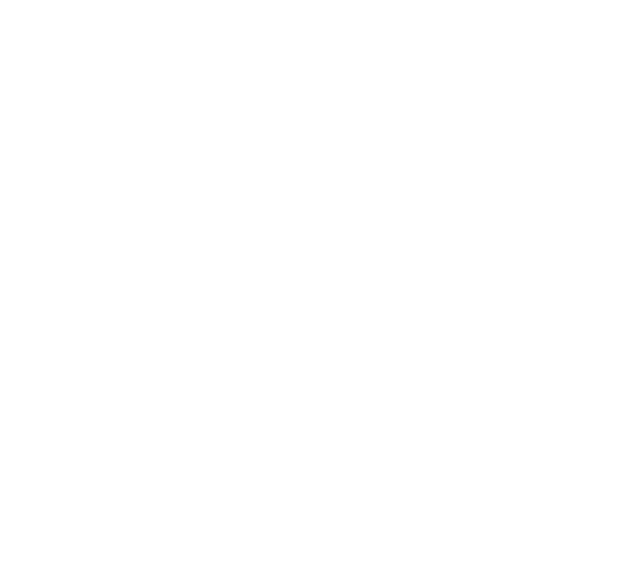
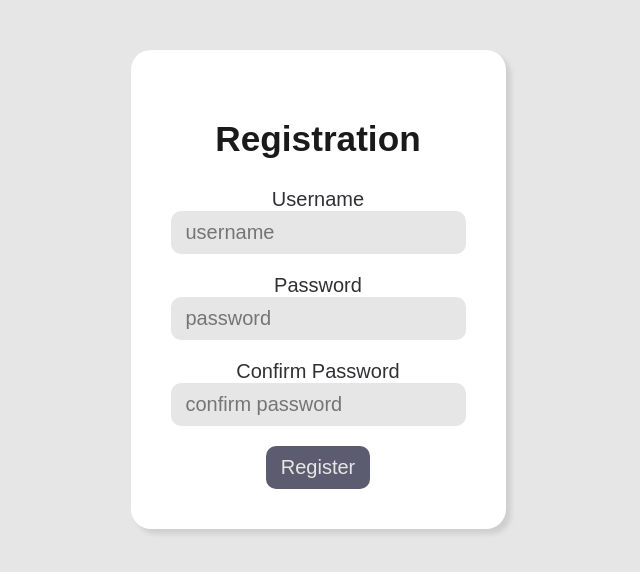
Before and after one commit to bachokviktor/adamite-bookmark-manager, a React (Vite) app in the folder frontend/: page /register in a window 1280 px wide. Before the commit this address had no page. Shown: the top 572 px of the page, without its empty margins (322-962 px from the left). Built offline with nearby package versions, Linux system fonts and the light colour scheme; no server answers.

Commit message:
Implement registration.

```diff
--- a/frontend/src/App.tsx
+++ b/frontend/src/App.tsx
@@ -1,5 +1,6 @@
 import {BrowserRouter, Routes, Route} from "react-router"
 import Home from "./components/Home"
+import Register from "./components/Register"
 
 function App() {
   return (
@@ -7,6 +8,7 @@ function App() {
       <BrowserRouter>
 	<Routes>
 	  <Route path="/" element={<Home />} />
+	  <Route path="/register" element={<Register />} />
 	</Routes>
       </BrowserRouter>
     </>
--- /dev/null
+++ b/frontend/src/components/Register.tsx
@@ -0,0 +1,92 @@
+import React, { useEffect, useState } from "react"
+import {useNavigate} from "react-router"
+import api from "../api"
+
+function Register() {
+  const navigate = useNavigate()
+
+  const [username, setUsername] = useState<string>("")
+  const [usernameValid, setUsernameValid] = useState<boolean>(false)
+  const [password, setPassword] = useState<string>("")
+  const [passwordValid, setPasswordValid] = useState<boolean>(false)
+  const [matchPassword, setMatchPassword] = useState<string>("")
+  const [passwordMatching, setPasswordMatching] = useState<boolean>(false)
+  const [errorMessage, setErrorMessage] = useState<string>("")
+
+  useEffect(() => {
+    setUsernameValid(username.trim().length >= 4)
+  }, [username])
+
+  useEffect(() => {
+    setPasswordValid(password.trim().length >= 6)
+
+    setPasswordMatching(password === matchPassword)
+  }, [password, matchPassword])
+
+  useEffect(() => {
+    setErrorMessage("")
+  }, [username, password, matchPassword])
+
+  const handleRegister = async (e: React.SubmitEvent<HTMLFormElement>) => {
+    e.preventDefault()
+
+    try {
+      const response = await api.post(
+	"users/",
+	{username: username, password: password}
+      )
+
+      console.log(response.data)
+    } catch (error) {
+      setErrorMessage("Something went wrong.")
+    }
+  }
+
+  return (
+    <div className="form-wrapper">
+      <div className="form-container">
+        <h2>Registration</h2>
+        <form onSubmit={handleRegister}>
+          <label htmlFor="usernameInput">Username {!usernameValid && (username.trim().length > 0) ? <span className="error-message">Invalid</span> : ""}</label><br/>
+          <input
+	    name="usernameInput"
+	    id="usernameInput"
+	    type="text"
+	    required
+	    placeholder="username"
+	    onChange={(e: React.ChangeEvent<HTMLInputElement>) => {setUsername(e.target.value)}}
+	    value={username} /><br/>
+
+          <label htmlFor="passwordInput">Password {!passwordValid && (password.trim().length > 0) ? <span className="error-message">Invalid</span> : ""}</label><br/>
+          <input
+	    name="passwordInput"
+	    id="passwordInput"
+	    type="password"
+	    required
+	    placeholder="password"
+	    onChange={(e: React.ChangeEvent<HTMLInputElement>) => {setPassword(e.target.value)}}
+	    value={password} /><br/>
+
+          <label htmlFor="matchPasswordInput">Confirm Password {!passwordMatching && (matchPassword.trim().length > 0) ? <span className="error-message">Doesn't match</span> : ""}</label><br/>
+          <input
+	    name="matchPasswordInput"
+	    id="matchPasswordInput"
+	    type="password"
+	    required
+	    placeholder="confirm password"
+	    onChange={(e: React.ChangeEvent<HTMLInputElement>) => {setMatchPassword(e.target.value)}}
+	    value={matchPassword} /><br/>
+
+	  {errorMessage && <p className="error-message">{errorMessage}</p>}
+
+          <button
+	    className="b-success"
+	    type="submit"
+	    disabled={(usernameValid && passwordValid && passwordMatching) ? false : true}>Register</button>
+        </form>
+      </div>
+    </div>
+  )
+}
+
+export default Register
--- a/frontend/src/index.css
+++ b/frontend/src/index.css
@@ -0,0 +1,84 @@
+:root {
+    --color-danger: hsl(345, 100%, 49%);
+    --color-success: hsl(140, 52%, 55%);
+    --color-link: hsl(210, 100%, 50%);
+    --color-disabled: hsl(240, 10%, 40%);
+    --text-primary: hsl(0, 0%, 10%);
+    --text-secondary: hsl(240, 3%, 20%);
+    --background: hsl(0, 0%, 90%);
+    --foreground: hsl(0, 0%, 100%);
+}
+
+body {
+    font-family: Arial;
+    background-color: var(--background);
+    padding: 0;
+    margin: 0;
+}
+
+h2 {
+    font-size: 2.2rem;
+    color: var(--text-primary);
+}
+
+p {
+    font-size: 1.25rem;
+    color: var(--text-secondary);
+}
+
+a {
+    font-size: 1.25rem;
+    color: var(--color-link);
+    text-decoration: none;
+    cursor: pointer;
+}
+
+label {
+    font-size: 1.25rem;
+    color: var(--text-secondary);
+}
+
+input {
+    font-size: 1.25rem;
+    color: var(--text-secondary);
+    background-color: var(--background);
+    margin-bottom: 20px;
+    padding: 10px 15px;
+    border: none;
+    border-radius: 10px;
+}
+
+.error-message {
+    color: var(--color-danger);
+}
+
+.b-success {
+    font-size: 1.25rem;
+    color: var(--foreground);
+    background-color: var(--color-success);
+    padding: 10px 15px;
+    border: none;
+    border-radius: 10px;
+    cursor: pointer;
+}
+
+.b-success:disabled {
+    color: var(--background);
+    background-color: var(--color-disabled);
+    cursor: not-allowed;
+}
+
+.form-wrapper {
+    display: flex;
+    justify-content: center;
+}
+
+.form-container {
+    background-color: var(--foreground);
+    margin-top: 50px;
+    padding: 40px;
+    text-align: center;
+    border: none;
+    border-radius: 20px;
+    box-shadow: 5px 5px 5px rgba(0, 0, 0, 0.1);
+}
```
